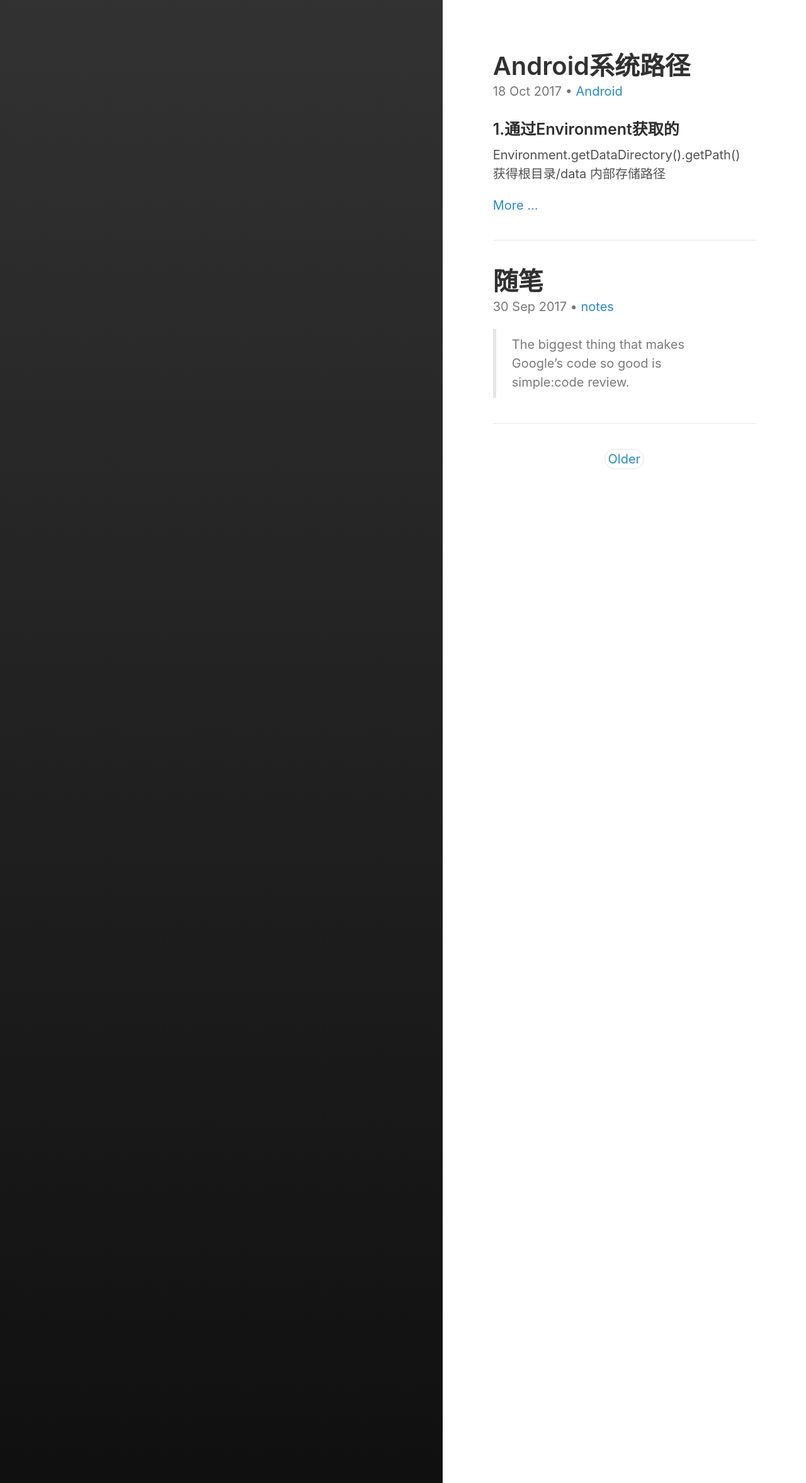
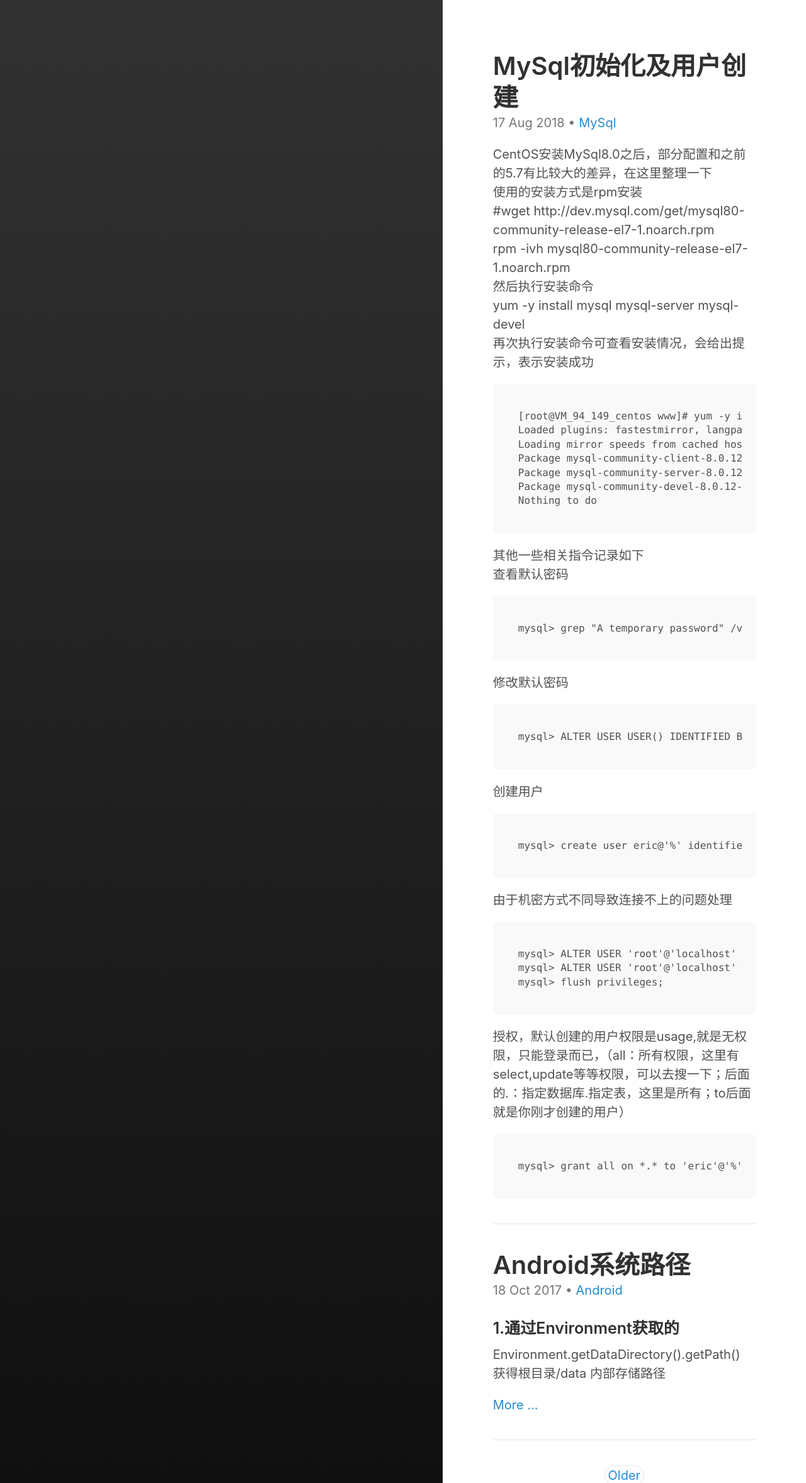
Before and after one commit to ericdxf/ericdxf.github.io, a Jekyll site: the page built from index.html, in a window 1280 px wide, cut to the strip 0-2355 px from the top of the page. Shown: the whole strip at 63% size. Built offline with Jekyll 4.4.1, drawn with Linux system fonts in a browser that asks for light colours; the list of posts is cut into pages by our own code.

Commit message:
添加MySql记录

````diff
--- /dev/null
+++ b/_posts/MySql/2018-08-17-MySql-user.md
@@ -0,0 +1,44 @@
+---
+layout: post
+title: MySql初始化及用户创建
+category: MySql
+---
+CentOS安装MySql8.0之后，部分配置和之前的5.7有比较大的差异，在这里整理一下
+使用的安装方式是rpm安装
+#wget http://dev.mysql.com/get/mysql80-community-release-el7-1.noarch.rpm
+rpm -ivh mysql80-community-release-el7-1.noarch.rpm
+然后执行安装命令
+yum -y install mysql mysql-server mysql-devel
+再次执行安装命令可查看安装情况，会给出提示，表示安装成功
+```
+[root@VM_94_149_centos www]# yum -y install mysql mysql-server mysql-devel
+Loaded plugins: fastestmirror, langpacks
+Loading mirror speeds from cached hostfile
+Package mysql-community-client-8.0.12-1.el7.x86_64 already installed and latest version
+Package mysql-community-server-8.0.12-1.el7.x86_64 already installed and latest version
+Package mysql-community-devel-8.0.12-1.el7.x86_64 already installed and latest version
+Nothing to do
+```
+其他一些相关指令记录如下
+查看默认密码
+```
+mysql> grep "A temporary password" /var/log/mysqld.log
+```
+修改默认密码
+```
+mysql> ALTER USER USER() IDENTIFIED BY 'newPassword';
+```
+创建用户
+```
+mysql> create user eric@'%' identified by 'Dxf281974.';
+```
+由于机密方式不同导致连接不上的问题处理
+```
+mysql> ALTER USER 'root'@'localhost' IDENTIFIED BY 'Dxf281974.' PASSWORD EXPIRE NEVER;
+mysql> ALTER USER 'root'@'localhost' IDENTIFIED WITH mysql_native_password BY 'Dxf281974.';
+mysql> flush privileges;
+```
+授权，默认创建的用户权限是usage,就是无权限，只能登录而已，（all：所有权限，这里有select,update等等权限，可以去搜一下；后面的*.*：指定数据库.指定表，这里是所有；to后面就是你刚才创建的用户）
+```
+mysql> grant all on *.* to 'eric'@'%';
+```
--- /dev/null
+++ b/category/mysql.md
@@ -0,0 +1,5 @@
+---
+layout: category
+title: MySql
+category: MySql
+---
````
Also changed, not shown: _posts/2017-09-01-Exam-BeiJing.md (deleted, +0 -22 lines), category/Exam.md (deleted, +0 -5 lines), _posts/Android/2017-10-18-Directory.md (line endings or trailing spaces).
